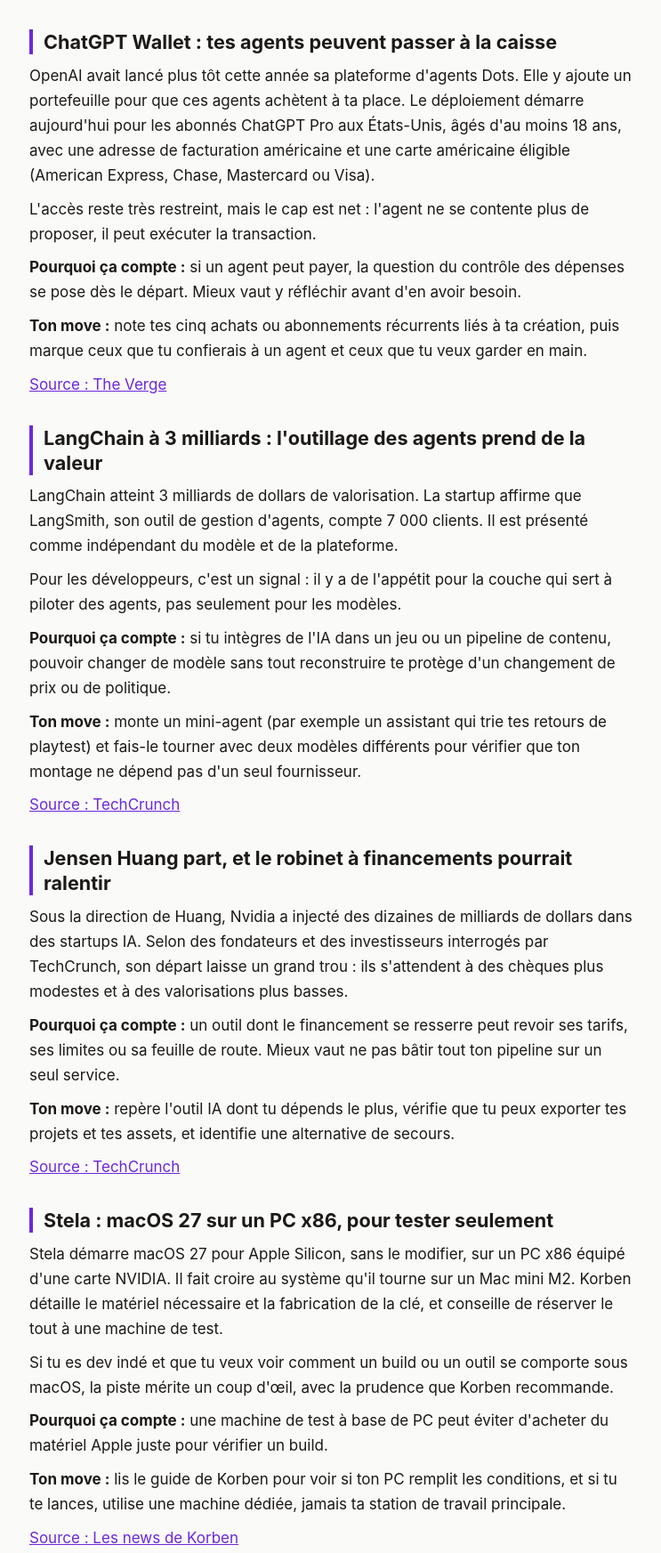
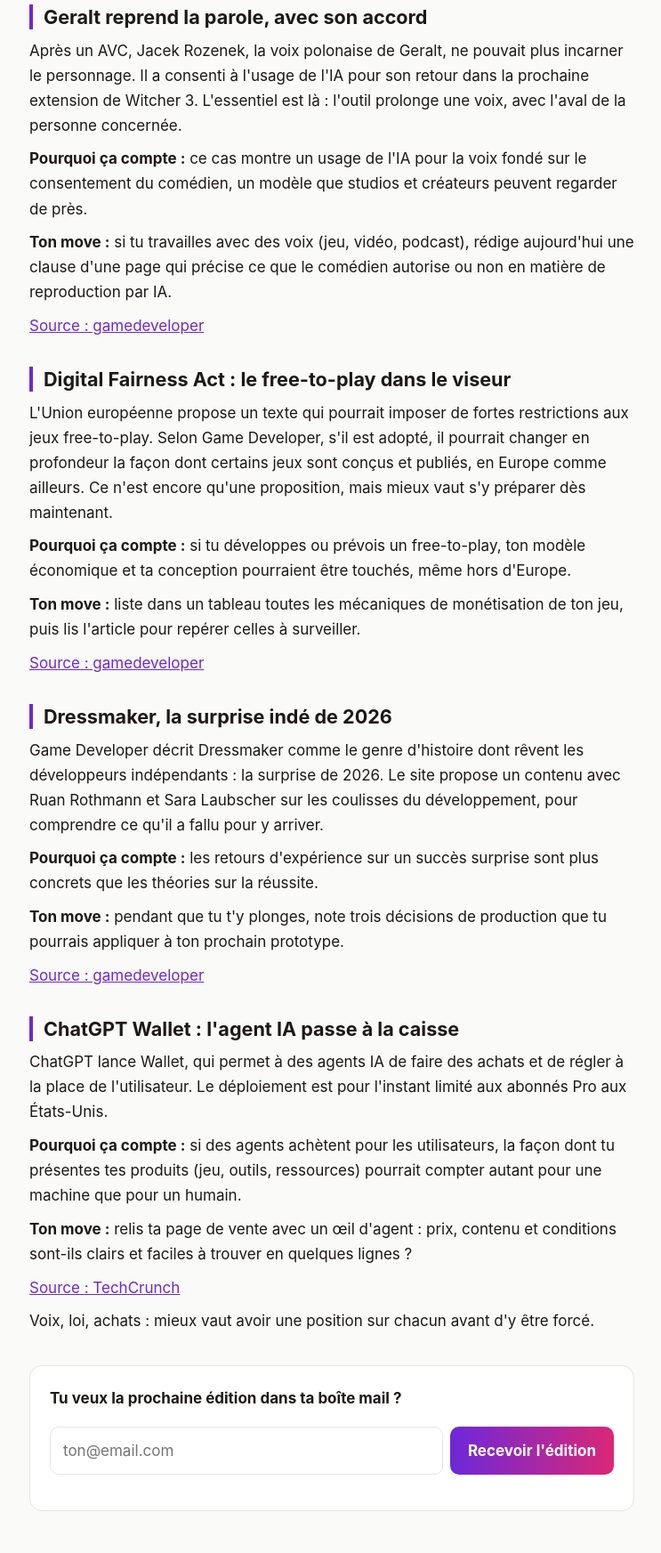
Before and after one commit to Marius1902/auto-newsletter, a plain HTML site: page docs/2026-11-14.html in a window 1280 px wide. Shown: the part 705-2450 px from the top of the page at 89% size, without its empty margins (267-1010 px from the left). Drawn offline with Linux system fonts and the light colour scheme.

Commit message:
Édition 2026-11-14

```diff
--- a/docs/2026-11-14.html
+++ b/docs/2026-11-14.html
@@ -1,8 +1,8 @@
 <!doctype html>
 <html lang="fr"><head><meta charset="utf-8">
 <meta name="viewport" content="width=device-width,initial-scale=1">
-<title>Des agents IA qui paient, LangChain à 3 Md$</title><meta name="description" content="Les agents IA ne se contentent plus de te répondre : ils commencent à sortir la carte bancaire, et l&#x27;outillage qui les pilote pèse déjà des milliards. Pendan…">
-<meta property="og:title" content="Des agents IA qui paient, LangChain à 3 Md$"><meta property="og:description" content="Les agents IA ne se contentent plus de te répondre : ils commencent à sortir la carte bancaire, et l&#x27;outillage qui les pilote pèse déjà des milliards. Pendan…">
+<title>Geralt retrouve sa voix, l&#x27;UE vise le free-to-play</title><meta name="description" content="Une voix prolongée grâce à l&#x27;IA, une proposition de loi européenne qui pourrait secouer le freetoplay, un hit indé à décortiquer et des agents qui passent à …">
+<meta property="og:title" content="Geralt retrouve sa voix, l&#x27;UE vise le free-to-play"><meta property="og:description" content="Une voix prolongée grâce à l&#x27;IA, une proposition de loi européenne qui pourrait secouer le freetoplay, un hit indé à décortiquer et des agents qui passent à …">
 <meta property="og:type" content="article"><meta property="og:site_name" content="Pixel &amp; Prompt">
 <link rel="alternate" type="application/rss+xml" title="Pixel &amp; Prompt" href="feed.xml">
 <style>
@@ -39,37 +39,34 @@ article hr{border:0;border-top:1px solid var(--line);margin:2rem 0}
 footer{margin-top:48px;padding-top:20px;border-top:1px solid var(--line);color:var(--muted);font-size:.85rem}
 </style></head><body><div class="wrap">
 <header class="top"><a class="brand" href="index.html">Pixel &amp; Prompt</a><a class="rss" href="feed.xml">RSS</a></header>
-<div class="banner" style="background:linear-gradient(135deg,hsl(293,70%,45%),hsl(348,75%,36%))"><span>Édition n°1</span><time>14 novembre 2026</time></div><article><h1>Des agents IA qui paient, LangChain à 3 Md$</h1><p>Les agents IA ne se contentent plus de te répondre : ils commencent à sortir la carte bancaire, et l'outillage qui les pilote pèse déjà des milliards. Pendant ce temps, le financement des startups IA pourrait se tendre, ce qui compte si tu bâtis ta chaîne de création sur leurs outils.</p>
+<div class="banner" style="background:linear-gradient(135deg,hsl(293,70%,45%),hsl(348,75%,36%))"><span>Édition n°1</span><time>14 novembre 2026</time></div><article><h1>Geralt retrouve sa voix, l&#x27;UE vise le free-to-play</h1><p>Une voix prolongée grâce à l'IA, une proposition de loi européenne qui pourrait secouer le free-to-play, un hit indé à décortiquer et des agents qui passent à la caisse. Voilà ton brief du jour.</p>
 <h2>L'essentiel</h2>
 <ul>
-<li>OpenAI lance ChatGPT Wallet, un portefeuille pour ses agents Dots, d'abord réservé aux abonnés Pro américains.</li>
-<li>LangChain atteint 3 milliards de dollars de valorisation et revendique 7 000 clients pour LangSmith.</li>
-<li>Le départ de Jensen Huang inquiète fondateurs et investisseurs : chèques plus petits et valorisations plus basses en vue.</li>
+<li>Pour The Witcher 3, l'IA aide le comédien polonais de Geralt à reprendre son rôle après un AVC.</li>
+<li>L'UE propose le Digital Fairness Act, qui pourrait encadrer strictement les jeux free-to-play.</li>
+<li>ChatGPT Wallet permet à des agents IA d'acheter à ta place, avec un déploiement limité aux abonnés Pro américains.</li>
 </ul>
-<h2>ChatGPT Wallet : tes agents peuvent passer à la caisse</h2>
-<p>OpenAI avait lancé plus tôt cette année sa plateforme d'agents Dots. Elle y ajoute un portefeuille pour que ces agents achètent à ta place. Le déploiement démarre aujourd'hui pour les abonnés ChatGPT Pro aux États-Unis, âgés d'au moins 18 ans, avec une adresse de facturation américaine et une carte américaine éligible (American Express, Chase, Mastercard ou Visa).</p>
-<p>L'accès reste très restreint, mais le cap est net : l'agent ne se contente plus de proposer, il peut exécuter la transaction.</p>
-<p><strong>Pourquoi ça compte :</strong> si un agent peut payer, la question du contrôle des dépenses se pose dès le départ. Mieux vaut y réfléchir avant d'en avoir besoin.</p>
-<p><strong>Ton move :</strong> note tes cinq achats ou abonnements récurrents liés à ta création, puis marque ceux que tu confierais à un agent et ceux que tu veux garder en main.</p>
-<p><a href="https://www.theverge.com/ai-artificial-intelligence/1033425/openai-chatgpt-wallet">Source : The Verge</a></p>
-<h2>LangChain à 3 milliards : l'outillage des agents prend de la valeur</h2>
-<p>LangChain atteint 3 milliards de dollars de valorisation. La startup affirme que LangSmith, son outil de gestion d'agents, compte 7 000 clients. Il est présenté comme indépendant du modèle et de la plateforme.</p>
-<p>Pour les développeurs, c'est un signal : il y a de l'appétit pour la couche qui sert à piloter des agents, pas seulement pour les modèles.</p>
-<p><strong>Pourquoi ça compte :</strong> si tu intègres de l'IA dans un jeu ou un pipeline de contenu, pouvoir changer de modèle sans tout reconstruire te protège d'un changement de prix ou de politique.</p>
-<p><strong>Ton move :</strong> monte un mini-agent (par exemple un assistant qui trie tes retours de playtest) et fais-le tourner avec deux modèles différents pour vérifier que ton montage ne dépend pas d'un seul fournisseur.</p>
-<p><a href="https://techcrunch.com/2026/11/13/ai-agent-startup-langchain-hits-3b-valuation/">Source : TechCrunch</a></p>
-<h2>Jensen Huang part, et le robinet à financements pourrait ralentir</h2>
-<p>Sous la direction de Huang, Nvidia a injecté des dizaines de milliards de dollars dans des startups IA. Selon des fondateurs et des investisseurs interrogés par TechCrunch, son départ laisse un grand trou : ils s'attendent à des chèques plus modestes et à des valorisations plus basses.</p>
-<p><strong>Pourquoi ça compte :</strong> un outil dont le financement se resserre peut revoir ses tarifs, ses limites ou sa feuille de route. Mieux vaut ne pas bâtir tout ton pipeline sur un seul service.</p>
-<p><strong>Ton move :</strong> repère l'outil IA dont tu dépends le plus, vérifie que tu peux exporter tes projets et tes assets, et identifie une alternative de secours.</p>
-<p><a href="https://techcrunch.com/2026/11/13/jensen-huangs-departure-blasts-big-hole-in-ai-startup-funding-vcs-and-founders-say/">Source : TechCrunch</a></p>
-<h2>Stela : macOS 27 sur un PC x86, pour tester seulement</h2>
-<p>Stela démarre macOS 27 pour Apple Silicon, sans le modifier, sur un PC x86 équipé d'une carte NVIDIA. Il fait croire au système qu'il tourne sur un Mac mini M2. Korben détaille le matériel nécessaire et la fabrication de la clé, et conseille de réserver le tout à une machine de test.</p>
-<p>Si tu es dev indé et que tu veux voir comment un build ou un outil se comporte sous macOS, la piste mérite un coup d'œil, avec la prudence que Korben recommande.</p>
-<p><strong>Pourquoi ça compte :</strong> une machine de test à base de PC peut éviter d'acheter du matériel Apple juste pour vérifier un build.</p>
-<p><strong>Ton move :</strong> lis le guide de Korben pour voir si ton PC remplit les conditions, et si tu te lances, utilise une machine dédiée, jamais ta station de travail principale.</p>
-<p><a href="https://korben.info/stela-macos-pc-x86-hackintosh.html?utm_source=rss&amp;utm_medium=feed&amp;utm_campaign=flux-principal">Source : Les news de Korben</a></p>
-<p>Des agents qui paient, un outillage valorisé à plusieurs milliards et des financements qui pourraient se resserrer : garde tes projets portables et tes dépenses sous contrôle.</p></article>
+<h2>Geralt reprend la parole, avec son accord</h2>
+<p>Après un AVC, Jacek Rozenek, la voix polonaise de Geralt, ne pouvait plus incarner le personnage. Il a consenti à l'usage de l'IA pour son retour dans la prochaine extension de Witcher 3. L'essentiel est là : l'outil prolonge une voix, avec l'aval de la personne concernée.</p>
+<p><strong>Pourquoi ça compte :</strong> ce cas montre un usage de l'IA pour la voix fondé sur le consentement du comédien, un modèle que studios et créateurs peuvent regarder de près.</p>
+<p><strong>Ton move :</strong> si tu travailles avec des voix (jeu, vidéo, podcast), rédige aujourd'hui une clause d'une page qui précise ce que le comédien autorise ou non en matière de reproduction par IA.</p>
+<p><a href="https://www.gamedeveloper.com/production/polish-voice-actor-for-geralt-returns-for-the-witcher-3-with-ai">Source : gamedeveloper</a></p>
+<h2>Digital Fairness Act : le free-to-play dans le viseur</h2>
+<p>L'Union européenne propose un texte qui pourrait imposer de fortes restrictions aux jeux free-to-play. Selon Game Developer, s'il est adopté, il pourrait changer en profondeur la façon dont certains jeux sont conçus et publiés, en Europe comme ailleurs. Ce n'est encore qu'une proposition, mais mieux vaut s'y préparer dès maintenant.</p>
+<p><strong>Pourquoi ça compte :</strong> si tu développes ou prévois un free-to-play, ton modèle économique et ta conception pourraient être touchés, même hors d'Europe.</p>
+<p><strong>Ton move :</strong> liste dans un tableau toutes les mécaniques de monétisation de ton jeu, puis lis l'article pour repérer celles à surveiller.</p>
+<p><a href="https://www.gamedeveloper.com/business/european-union-proposes-digital-fairness-act-which-could-have-major-effects-on-game-development">Source : gamedeveloper</a></p>
+<h2>Dressmaker, la surprise indé de 2026</h2>
+<p>Game Developer décrit Dressmaker comme le genre d'histoire dont rêvent les développeurs indépendants : la surprise de 2026. Le site propose un contenu avec Ruan Rothmann et Sara Laubscher sur les coulisses du développement, pour comprendre ce qu'il a fallu pour y arriver.</p>
+<p><strong>Pourquoi ça compte :</strong> les retours d'expérience sur un succès surprise sont plus concrets que les théories sur la réussite.</p>
+<p><strong>Ton move :</strong> pendant que tu t'y plonges, note trois décisions de production que tu pourrais appliquer à ton prochain prototype.</p>
+<p><a href="https://www.gamedeveloper.com/pc/development-secrets-of-dressmaker-ft-ruan-rothmann-sara-laubscher">Source : gamedeveloper</a></p>
+<h2>ChatGPT Wallet : l'agent IA passe à la caisse</h2>
+<p>ChatGPT lance Wallet, qui permet à des agents IA de faire des achats et de régler à la place de l'utilisateur. Le déploiement est pour l'instant limité aux abonnés Pro aux États-Unis.</p>
+<p><strong>Pourquoi ça compte :</strong> si des agents achètent pour les utilisateurs, la façon dont tu présentes tes produits (jeu, outils, ressources) pourrait compter autant pour une machine que pour un humain.</p>
+<p><strong>Ton move :</strong> relis ta page de vente avec un œil d'agent : prix, contenu et conditions sont-ils clairs et faciles à trouver en quelques lignes ?</p>
+<p><a href="https://techcrunch.com/2026/11/13/chatgpts-new-wallet-lets-ai-agents-shop-and-check-out-for-you/">Source : TechCrunch</a></p>
+<p>Voix, loi, achats : mieux vaut avoir une position sur chacun avant d'y être forcé.</p></article><div class="subbox"><p>Tu veux la prochaine édition dans ta boîte mail ?</p><form class="sub" action="https://buttondown.com/api/emails/embed-subscribe/Suiram" method="post" target="popupwindow" onsubmit="window.open('https://buttondown.com/Suiram','popupwindow')"><input type="email" name="email" placeholder="ton@email.com" required aria-label="Email"><button type="submit">Recevoir l'édition</button></form></div>
 <footer>Édition rédigée avec l'aide de l'IA à partir des sources liées dans chaque article.
 Les liens affiliés éventuels sont signalés. &copy; 2026 Pixel &amp; Prompt</footer>
 </div></body></html>
--- a/docs/feed.xml
+++ b/docs/feed.xml
@@ -1 +1 @@
-<?xml version="1.0" encoding="UTF-8"?><rss version="2.0"><channel><title>Pixel &amp; Prompt</title><link>https://marius1902.github.io/auto-newsletter/</link><description>L&#x27;IA pour créateurs et game devs : outils, tendances, idées à tester.</description><item><title>Des agents IA qui paient, LangChain à 3 Md$</title><link>https://marius1902.github.io/auto-newsletter/2026-11-14.html</link><guid>https://marius1902.github.io/auto-newsletter/2026-11-14.html</guid><pubDate>Sat, 14 Nov 2026 00:00:00 +0000</pubDate><description>Les agents IA ne se contentent plus de te répondre : ils commencent à sortir la carte bancaire, et l&#x27;outillage qui les pilote pèse déjà des milliards. Pendan…</description></item></channel></rss>
+<?xml version="1.0" encoding="UTF-8"?><rss version="2.0"><channel><title>Pixel &amp; Prompt</title><link>https://marius1902.github.io/auto-newsletter/</link><description>L&#x27;IA pour créateurs et game devs : outils, tendances, idées à tester.</description><item><title>Geralt retrouve sa voix, l&#x27;UE vise le free-to-play</title><link>https://marius1902.github.io/auto-newsletter/2026-11-14.html</link><guid>https://marius1902.github.io/auto-newsletter/2026-11-14.html</guid><pubDate>Sat, 14 Nov 2026 00:00:00 +0000</pubDate><description>Une voix prolongée grâce à l&#x27;IA, une proposition de loi européenne qui pourrait secouer le freetoplay, un hit indé à décortiquer et des agents qui passent à …</description></item></channel></rss>
--- a/docs/issues.json
+++ b/docs/issues.json
@@ -2,8 +2,8 @@
  {
   "n": 1,
   "date": "2026-11-14",
-  "subject": "Des agents IA qui paient, LangChain à 3 Md$",
+  "subject": "Geralt retrouve sa voix, l'UE vise le free-to-play",
   "file": "2026-11-14.html",
-  "excerpt": "Les agents IA ne se contentent plus de te répondre : ils commencent à sortir la carte bancaire, et l'outillage qui les pilote pèse déjà des milliards. Pendan…"
+  "excerpt": "Une voix prolongée grâce à l'IA, une proposition de loi européenne qui pourrait secouer le freetoplay, un hit indé à décortiquer et des agents qui passent à …"
  }
 ]
```
Also changed, not shown: docs/index.html (+1 -1 lines), state.json (+1 -1 lines).
